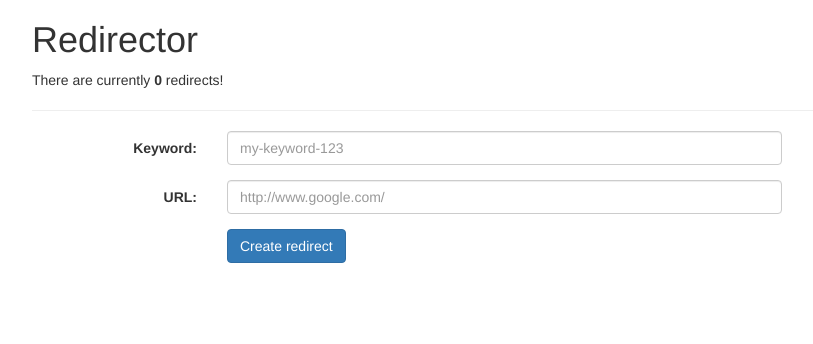
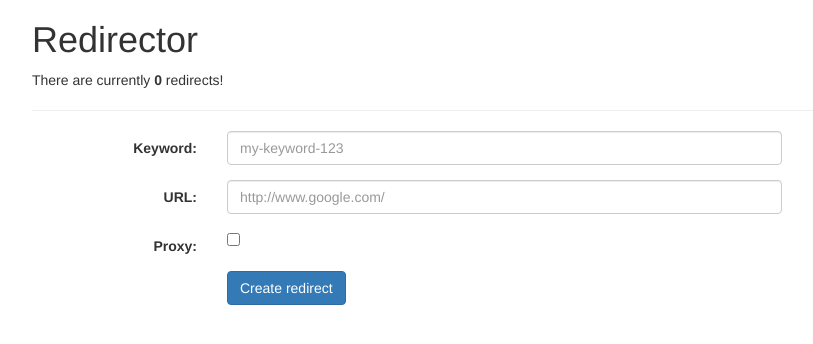
Before and after one commit to dhedegaard/urls, a Django app: page / in a window 1280 px wide. Shown: the top 344 px of the page, without its empty margins (38-851 px from the left). Run offline with Django 3.2, Linux system fonts and the light colour scheme; data that the repository does not hold is empty; some libraries are stand-ins or nearby versions.

Commit message:
Added "proxy" field for proxying requests using requests. Now django 1.6.

```diff
--- a/app/forms.py
+++ b/app/forms.py
@@ -8,10 +8,13 @@ from .models import Url
 MATCH_SLUG = re.compile(r'^[a-z0-9][a-z0-9-][a-z0-9]+$')
 
 
-class UrlForm(forms.Form):
-    keyword = forms.CharField(required=True, max_length=Url._meta.get_field('keyword').max_length)
+class UrlForm(forms.ModelForm):
     url = forms.CharField(required=True, max_length=Url._meta.get_field('url').max_length,
                           validators=[URLValidator()])
+
+    class Meta:
+        model = Url
+        exclude = ['created', 'ipaddress']
 
     def clean_keyword(self):
         keyword = self.cleaned_data['keyword']
--- a/app/models.py
+++ b/app/models.py
@@ -6,8 +6,9 @@ class Url(models.Model):
     url = models.TextField(max_length=2048, null=False)
     created = models.DateTimeField(auto_now_add=True)
     ipaddress = models.TextField(max_length=15, null=False)
+    proxy = models.BooleanField(default=False)
 
     def __unicode__(self):
-        return '<url keyword: %s, url: %s, created: %s, ipaddress: %s>' % (
-            self.keyword, self.url, self.created, self.ipaddress,
+        return 'keyword: %s, url: %s, created: %s, ipaddress: %s, proxy: %s' % (
+            self.keyword, self.url, self.created, self.ipaddress, self.proxy,
         )
--- a/app/templates/index.html
+++ b/app/templates/index.html
@@ -41,7 +41,17 @@
                 {% if form.url.errors %}
                     <div class="col-lg-4 help-block">{{ form.url.errors.as_text }}</div>
                 {% endif %}
-        </div>
+            </div>
+            <div class="form-group{% if form.proxy.errors %} has-error{% endif %}">
+                <label class="col-lg-2 control-label" for="inputProxy">Proxy:</label>
+
+                <div class="col-lg-6">
+                    {{ form.proxy }}
+                </div>
+                {% if form.proxy.errors %}
+                    <div class="col-lg-4 help-block">{{ form.proxy.errors.as_text }}</div>
+                {% endif %}
+            </div>
             <div class="form-group">
                 <div class="col-lg-offset-2 col-lg-2">
                     <button type="submit" class="btn btn-primary">
--- a/app/views.py
+++ b/app/views.py
@@ -1,5 +1,11 @@
+import requests
 from django.shortcuts import render
-from django.http import HttpResponseNotFound, HttpResponsePermanentRedirect
+from django.http import (
+    HttpResponseNotFound,
+    HttpResponsePermanentRedirect,
+    HttpResponse,
+    HttpResponseServerError,
+    )
 
 from .forms import UrlForm
 from .models import Url
@@ -24,12 +30,11 @@ def index(request):
     if request.method == 'POST':
         form = UrlForm(request.POST)
         if form.is_valid():
-            keyword = form.cleaned_data['keyword']
-            url = form.cleaned_data['url']
-            ipaddress = _get_client_ip(request)
+            url = form.save(commit=False)
+            url.ipaddress = _get_client_ip(request)
+            url.save()
 
-            Url(keyword=keyword, url=url, ipaddress=ipaddress).save()
-            created_keyword = keyword
+            created_keyword = url.keyword
             form = UrlForm()
     else:
         form = UrlForm()
@@ -40,9 +45,20 @@ def index(request):
     })
 
 
+def _redirect_proxy(url):
+    try:
+        r = requests.get(url.url)
+    except (requests.exceptions.ConnectionError, requests.exceptions.ConnectionError) as e:
+        return HttpResponseServerError('%s' % e.message)
+    return HttpResponse(r.text, mimetype=r.headers.get('Content-Type', 'text/plain'))
+
+
 def redirector(request, keyword):
     try:
         url = Url.objects.get(keyword=keyword)
-        return HttpResponsePermanentRedirect(url.url)
+        if url.proxy:
+            return _redirect_proxy(url)
+        else:
+            return HttpResponsePermanentRedirect(url.url)
     except Url.DoesNotExist:
         return HttpResponseNotFound('No URL found for keyword: %s' % keyword)
--- a/urls/wsgi.py
+++ b/urls/wsgi.py
@@ -25,8 +25,5 @@ os.environ.setdefault("DJANGO_SETTINGS_MODULE", "urls.settings")
 # file. This includes Django's development server, if the WSGI_APPLICATION
 # setting points here.
 from django.core.wsgi import get_wsgi_application
+
 application = get_wsgi_application()
-
-# Apply WSGI middleware here.
-# from helloworld.wsgi import HelloWorldApplication
-# application = HelloWorldApplication(application)
```
Also changed, not shown: urls/settings.py (+8 -14 lines).
